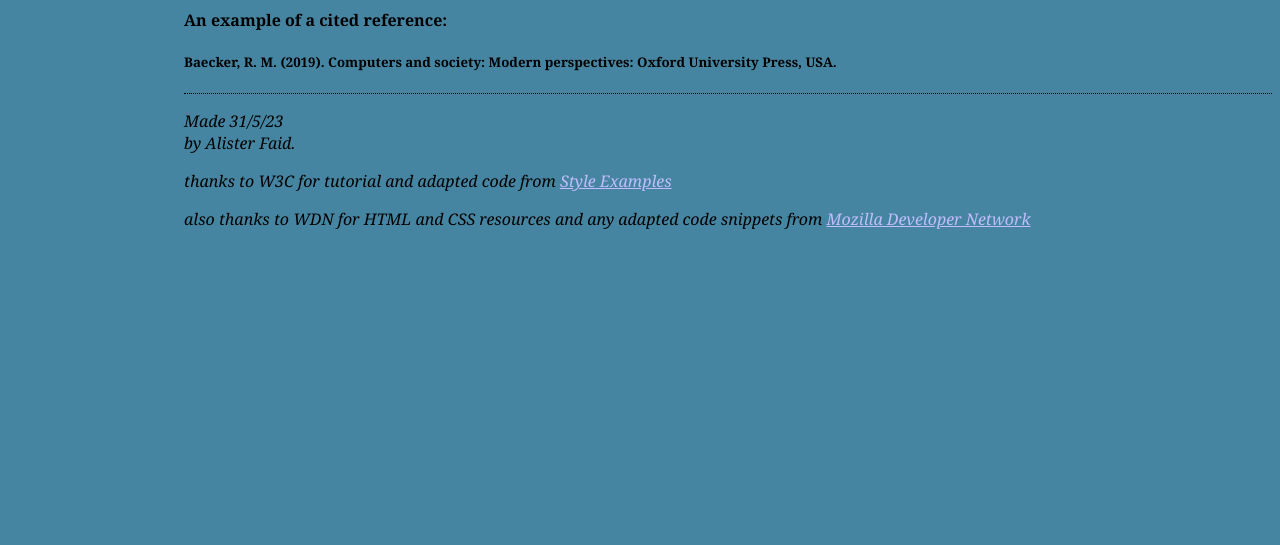
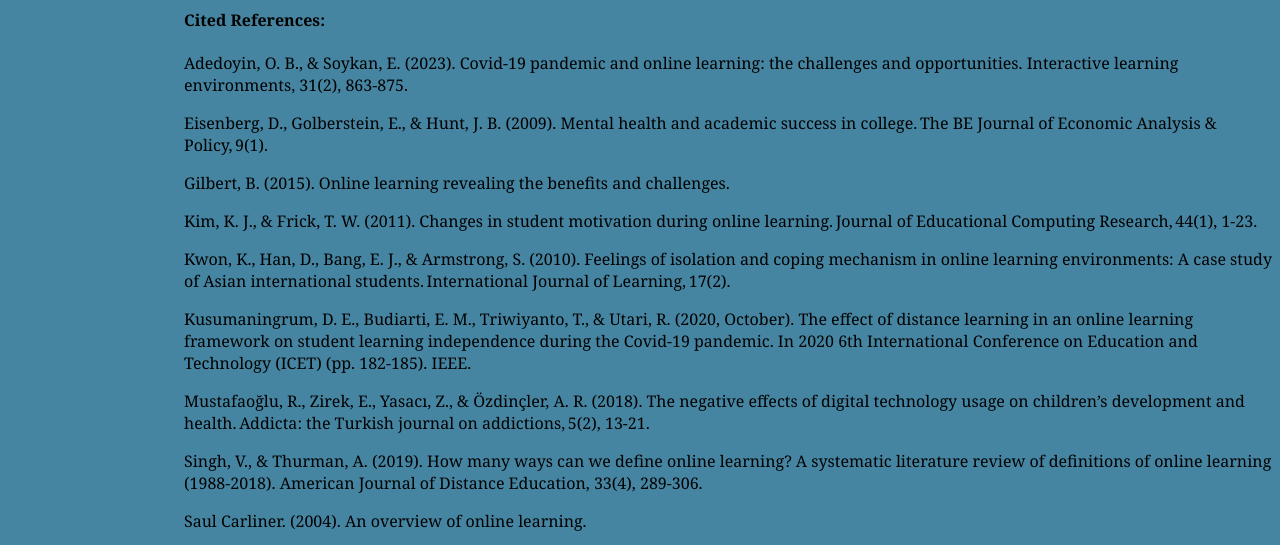
Before and after one commit to ISHUMANSS/ISHUMANSS.github.io, a plain HTML site: page misc/references.html in a window 1280 px wide. Shown: the part 382-927 px from the top of the page. Before the commit the page ends 800 px from the top, so only its background shows below. Drawn offline with Linux system fonts and the light colour scheme.

Commit message:
references

```diff
--- a/misc/references.html
+++ b/misc/references.html
@@ -27,9 +27,22 @@
 </ul><h4><p>The page or area listing the sources <em>(high quality refereed journal or conference articles - cited as APA formatted references)</em>
 and any web links to high quality resources supporting the arguments in your site.<p></h4>
 
-</ul><h4><p>An example of a cited reference:<p></h4>
+</ul><h4><p>Cited References:<p></h4>
 
-</ul><h5><p>Baecker, R. M. (2019). Computers and society: Modern perspectives: Oxford University Press, USA.<p></h5>
+</ul>
+<p>Adedoyin, O. B., & Soykan, E. (2023). Covid-19 pandemic and online learning: the challenges and opportunities. Interactive learning environments, 31(2), 863-875.</p>
+<p>Eisenberg, D., Golberstein, E., & Hunt, J. B. (2009). Mental health and academic success in college. The BE Journal of Economic Analysis & Policy, 9(1).</p>
+<p>Gilbert, B. (2015). Online learning revealing the benefits and challenges.</p>
+<p>Kim, K. J., & Frick, T. W. (2011). Changes in student motivation during online learning. Journal of Educational Computing Research, 44(1), 1-23.</p>
+<p>Kwon, K., Han, D., Bang, E. J., & Armstrong, S. (2010). Feelings of isolation and coping mechanism in online learning environments: A case study of Asian international students. International Journal of Learning, 17(2). </p>
+<p>Kusumaningrum, D. E., Budiarti, E. M., Triwiyanto, T., & Utari, R. (2020, October). The effect of distance learning in an online learning framework on student learning independence during the Covid-19 pandemic. In 2020 6th International Conference on Education and Technology (ICET) (pp. 182-185). IEEE. </p>
+<p>Mustafaoğlu, R., Zirek, E., Yasacı, Z., & Özdinçler, A. R. (2018). The negative effects of digital technology usage on children’s development and health. Addicta: the Turkish journal on addictions, 5(2), 13-21.</p>
+<p>Singh, V., & Thurman, A. (2019). How many ways can we define online learning? A systematic literature review of definitions of online learning (1988-2018). American Journal of Distance Education, 33(4), 289-306.</p>
+<p>Saul Carliner. (2004). An overview of online learning.</p>
+<p>Tang, S., Werner-Seidler, A., Torok, M., Mackinnon, A. J., & Christensen, H. (2021). The relationship between screen time and mental health in young people: A systematic review of longitudinal studies. Clinical Psychology Review, 86, 102021.</p>
+<p>VanKim, N. A., & Nelson, T. F. (2013). Vigorous physical activity, mental health, perceived stress, and socializing among college students. American journal of health promotion, 28(1), 7-15.</p>
+
+</h5>
 
 <address>Made 31/5/23<br>
   by Alister Faid.</address>
```
